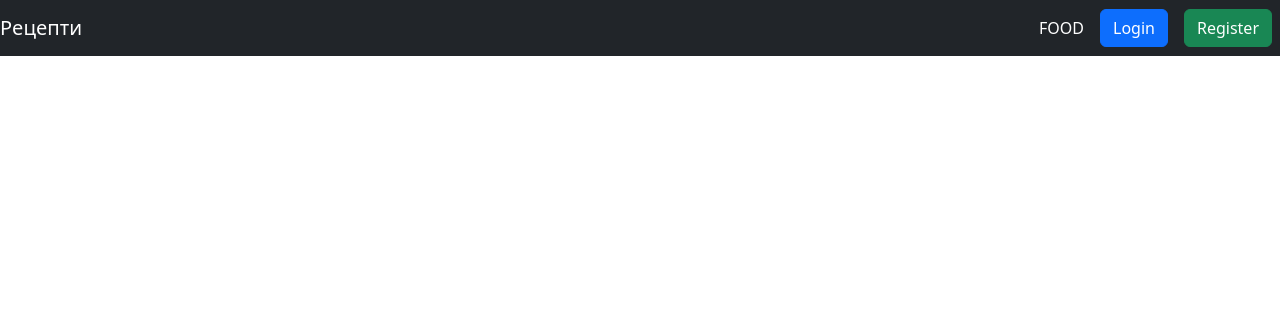
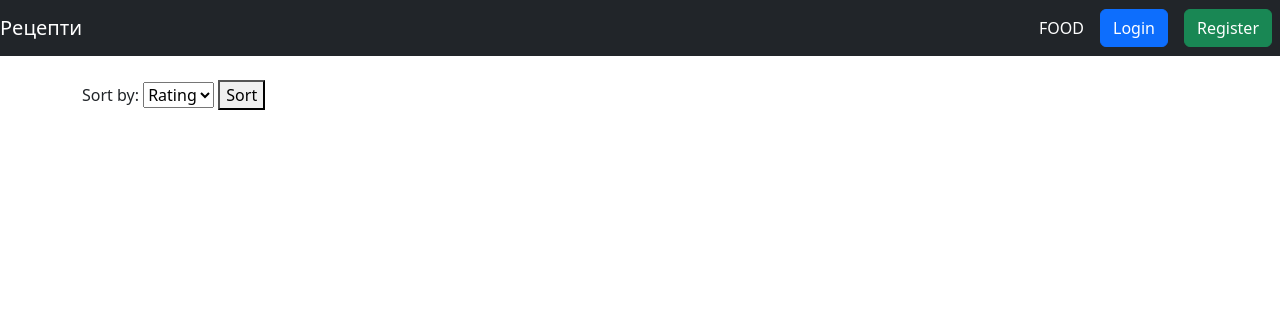
Before and after one commit to divanster/djangofoodrecepies, a Django app: page /food/ in a window 1280 px wide. Shown: the top 316 px of the page. Run offline with Django 5.2, Linux system fonts and the light colour scheme; data that the repository does not hold is empty.

Commit message:
adding sorting by - views and rating function

```diff
--- a/food/templates/food/index.html
+++ b/food/templates/food/index.html
@@ -17,6 +17,14 @@
 <body>
 {% block body %}
     <div class="container">
+        <form method="GET" action="{% url 'food:index' %}">
+            <label for="sort_by">Sort by:</label>
+            <select name="sort_by" id="sort_by">
+                <option value="rating">Rating</option>
+                <option value="views">Views</option>
+            </select>
+            <button type="submit">Sort</button>
+        </form>
         {% for item in item_list  %}
             <div class="item-row">
                 <div class="row">
--- a/food/views.py
+++ b/food/views.py
@@ -16,6 +16,15 @@ class IndexClassView(ListView):
     model = Item
     template_name = 'food/index.html'
     context_object_name = 'item_list'
+
+    def get_queryset(self):
+        queryset = super().get_queryset()
+        sort_by = self.request.GET.get('sort_by', 'rating')  # Default to sorting by rating
+        if sort_by == 'rating':
+            queryset = sorted(queryset, key=lambda x: x.average_rating(), reverse=True)
+        elif sort_by == 'views':
+            queryset = queryset.order_by('-views')
+        return queryset
 
 
 def item(request):
@@ -103,6 +112,7 @@ def delete_item(request, item_id):
 
     return render(request, 'food/item-delete.html', {'item_id': item_id})
 
+
 def submit_rating(request, pk):
     if request.method == 'POST':
         item_id = request.POST.get('item_id')
@@ -114,7 +124,6 @@ def submit_rating(request, pk):
     else:
         # Handle other HTTP methods if needed
         return HttpResponseNotAllowed(['POST'])
-
 
 # def submit_rating(request, pk):
 #     if request.method == 'POST':
```
